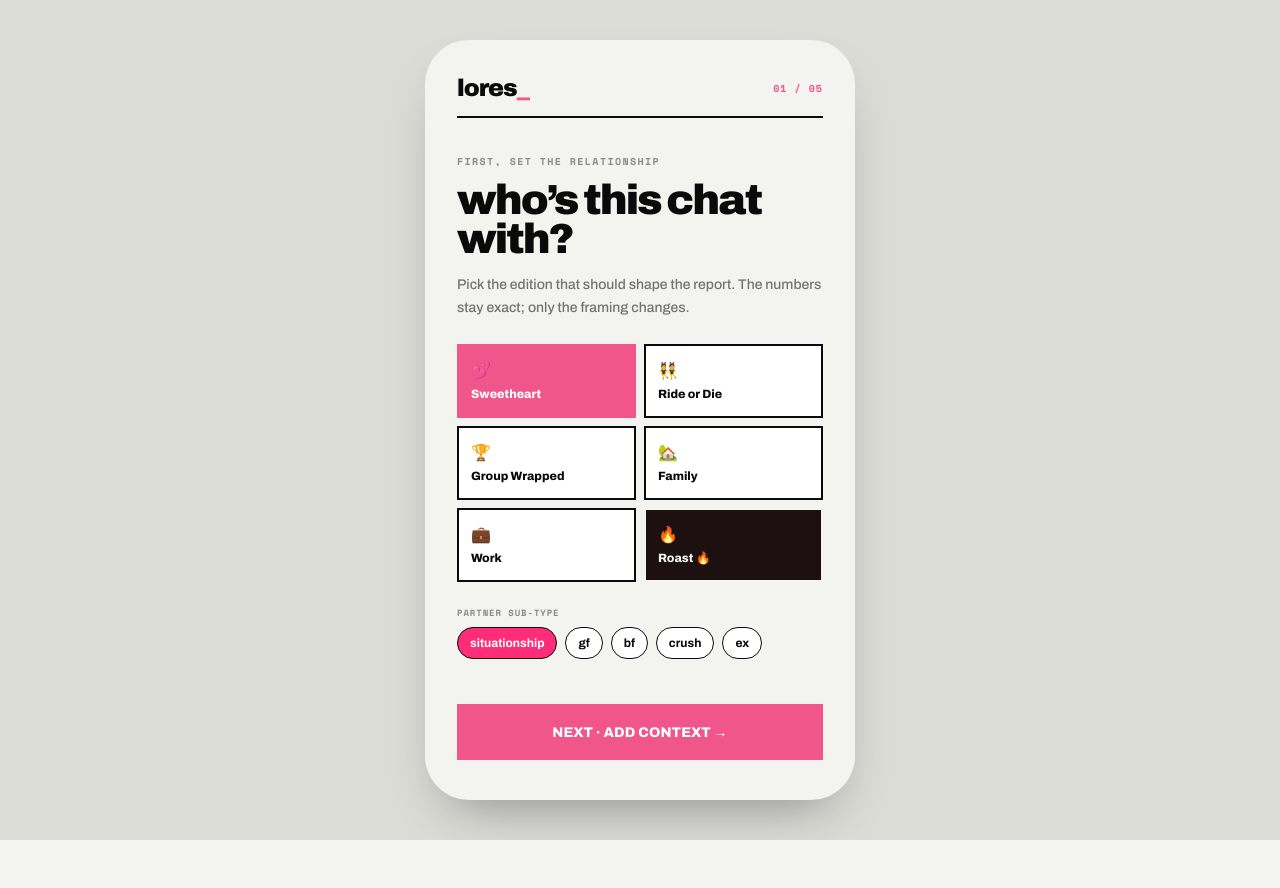
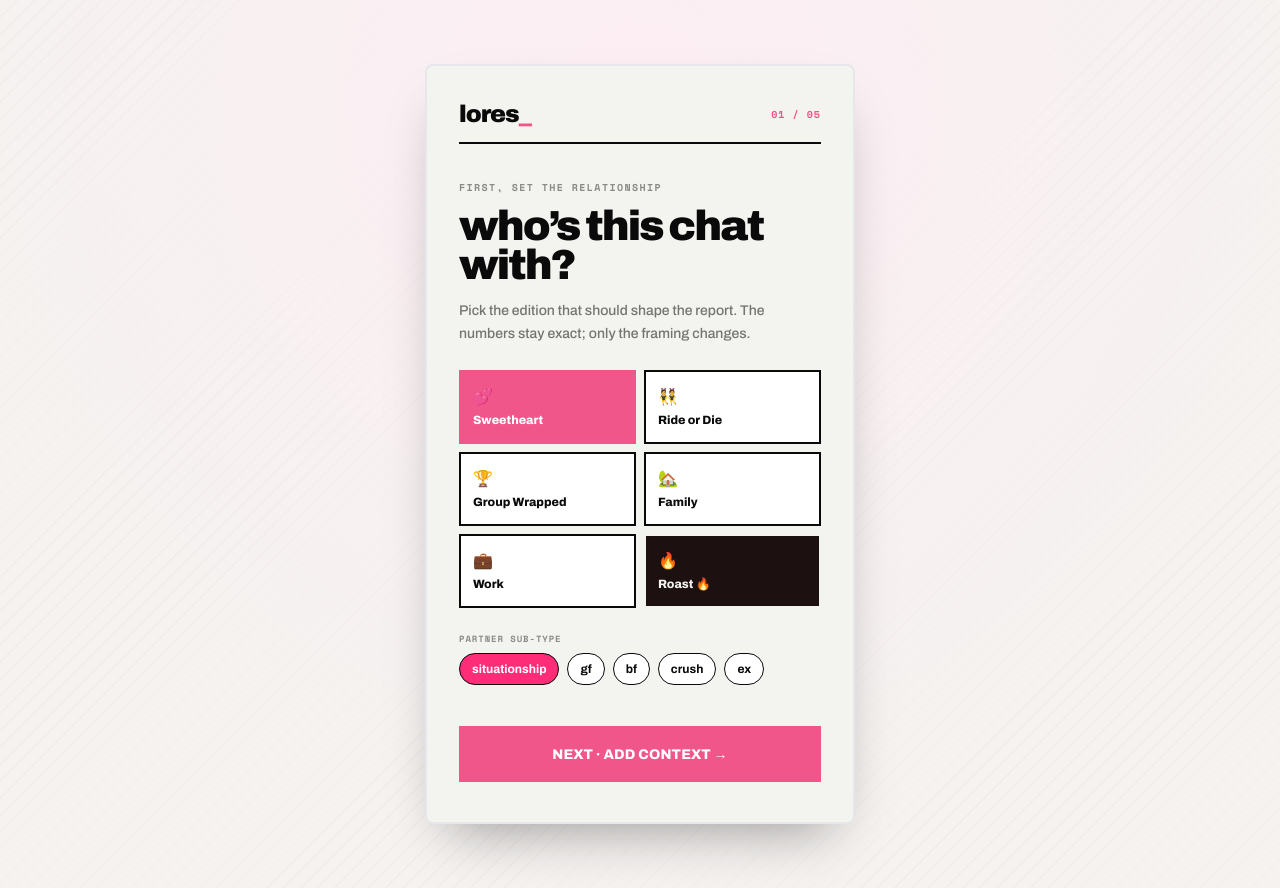
Before and after one commit to gurichatha01/lores, a Next.js app: page /create in a window 1280 px wide. Before the commit the page ends 840 px from the top, so only its background shows below. Built offline with nearby package versions, Linux system fonts and the light colour scheme.

Commit message:
fix: desktop funnel background + card polish

```diff
--- a/src/components/funnel/CreateFunnel.tsx
+++ b/src/components/funnel/CreateFunnel.tsx
@@ -118,11 +118,15 @@ export function CreateFunnel() {
   }
 
   return (
-    <main className="min-h-screen bg-[#dcdcd7] px-0 py-0 sm:px-6 sm:py-10">
+    <main
+      className="min-h-screen px-0 py-0 sm:flex sm:items-center sm:justify-center sm:px-8 sm:py-12 lg:py-16"
+      style={{
+        backgroundColor: preset.surface,
+        backgroundImage: `radial-gradient(circle at 50% 12%, ${preset.accentSoft} 0, transparent 42rem), repeating-linear-gradient(135deg, rgba(10,10,10,.025) 0 1px, transparent 1px 12px)`,
+      }}
+    >
       <section
-        className={`mx-auto flex min-h-screen w-full max-w-[430px] flex-col overflow-hidden px-6 pb-8 pt-6 shadow-editorial sm:min-h-[760px] sm:px-8 sm:pb-10 sm:pt-8 ${
-          preset.treatment === "soft" ? "sm:rounded-[44px]" : "sm:rounded-[8px]"
-        }`}
+        className="mx-auto flex min-h-screen w-full max-w-[430px] flex-col overflow-hidden px-6 pb-8 pt-6 shadow-editorial sm:min-h-[760px] sm:rounded-[8px] sm:border-2 sm:px-8 sm:pb-10 sm:pt-8"
         style={{ background: "#f3f3ef", color: "#0a0a0a" }}
         data-funnel-step={step}
       >
```
